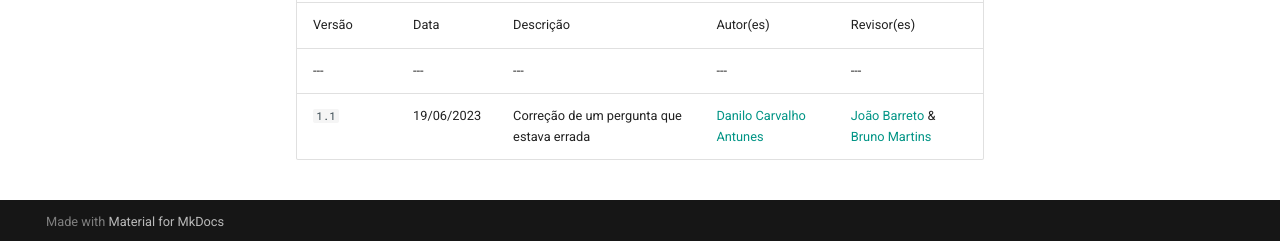
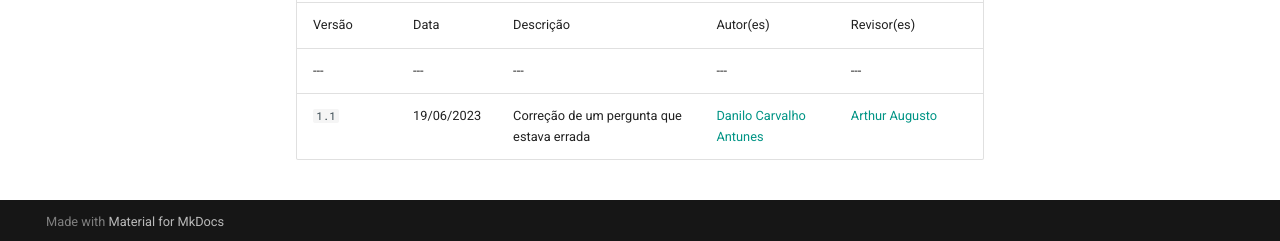
Before and after one commit to Interacao-Humano-Computador/2023.1-Alistamento, an MkDocs documentation site: the page built from docs/verificacao/verificacao_5/etapa5/verificacao5.md, in a window 1280 px wide and 900 px high, scrolled down 3842 px. Shown: the part 656-897 px from the top of the window. Built offline with MkDocs 1.6.1 and Material for MkDocs 9.7.7, drawn with Linux system fonts in a browser that asks for light colours; comment, search, counter and statistics services are not loaded.

Commit message:
Update verificacao5.md

```diff
--- a/docs/verificacao/verificacao_5/etapa5/verificacao5.md
+++ b/docs/verificacao/verificacao_5/etapa5/verificacao5.md
@@ -97,4 +97,4 @@ Resultados da Verificação - PC 5. Disponível em : [https://interacao-humano-c
 |  `1.0`   | 19/06/2023 | Criação do Verificação dos Artefatos da entrega 5 | [Danilo Carvalho Antunes](https://github.com/Danilo-Carvalho-Antunes) | [João Barreto](https://github.com/JoaoBarreto03) & [Bruno Martins](https://github.com/gitbmvb)|
 | Versão | Data | Descrição | Autor(es) | Revisor(es) |
 | --- | --- | --- | --- | --- |
-|  `1.1`   | 19/06/2023 | Correção de um pergunta que estava errada | [Danilo Carvalho Antunes](https://github.com/Danilo-Carvalho-Antunes) | [João Barreto](https://github.com/JoaoBarreto03) & [Bruno Martins](https://github.com/gitbmvb)|
+|  `1.1`   | 19/06/2023 | Correção de um pergunta que estava errada | [Danilo Carvalho Antunes](https://github.com/Danilo-Carvalho-Antunes) | [Arthur Augusto](https://github.com/arthur-augusto) |
```
